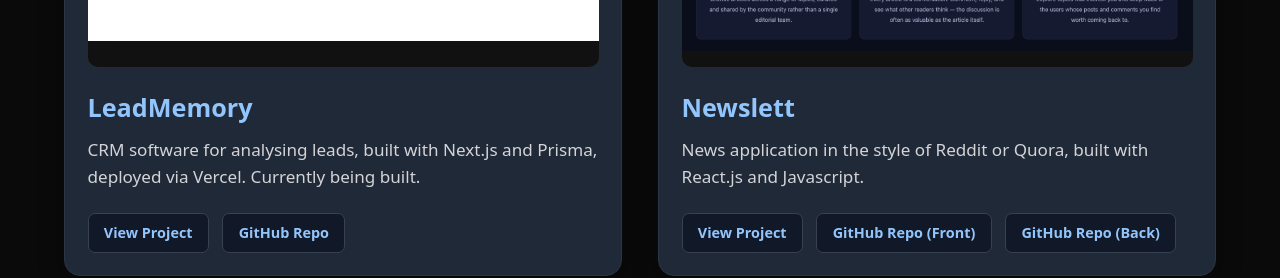
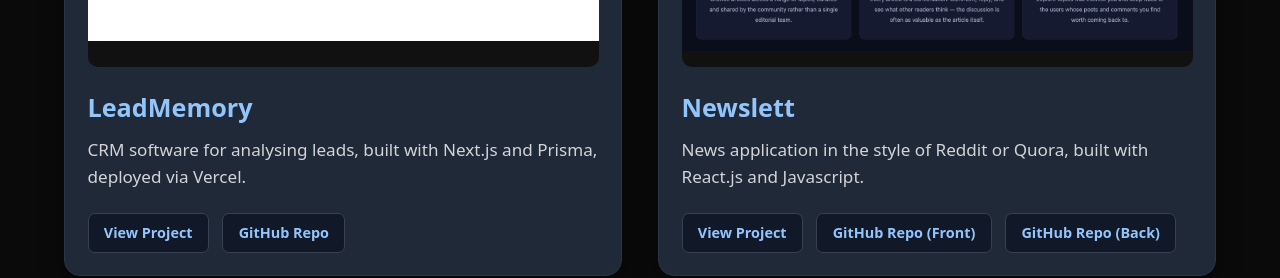
Before and after one commit to thomasmullen9999/my-portfolio, a Next.js app: page / in a window 1280 px wide. Shown: the part 3640-3918 px from the top of the page. Built offline with nearby package versions, Linux system fonts and the light colour scheme.

Commit message:
Remove currently being built text from leadmemory desc

```diff
--- a/src/components/Projects.tsx
+++ b/src/components/Projects.tsx
@@ -36,7 +36,7 @@
           />
           <h3 className="project-title">LeadMemory</h3>
           <p className="project-description">
-            CRM software for analysing leads, built with Next.js and Prisma, deployed via Vercel. Currently being built.
+            CRM software for analysing leads, built with Next.js and Prisma, deployed via Vercel.
           </p>
           <div className="project-links">
             <a href="https://leadmemory-weld.vercel.app" target="_blank" className="project-link">
```
